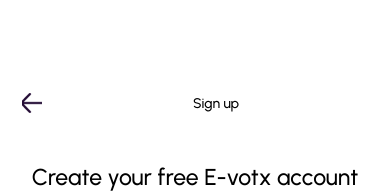
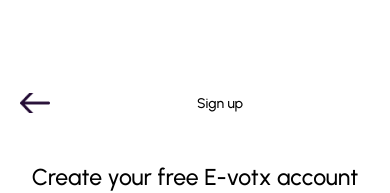
Before and after one commit to Best-Verie/e-votx--mobile, a React Native app: screen /Signup in a window 390 px wide. Shown: the top 193 px of the page. Built offline with nearby package versions, Linux system fonts and the light colour scheme.

Commit message:
feat: updated

```diff
--- a/components/BackButton.tsx
+++ b/components/BackButton.tsx
@@ -13,8 +13,8 @@
 
 const styles = StyleSheet.create({
   icon: {
-    width: 20,
+    width: 30,
     height: 20,
-    marginLeft: 2,
+    // marginLeft: 10,
   },
 });
--- a/navigator/navigator.tsx
+++ b/navigator/navigator.tsx
@@ -12,10 +12,10 @@
 import LoginScreen from "../screen/SignInScreen";
 import HomeScreen from "../screen/HomeScreen";
 import SignUpScreen from "../screen/SignUpScreen";
-import HomeTabScreen from "../screen/tabs/homeTabScreen";
-import Election from "../screen/tabs/electionScreen";
-import CandidateDetails from "../screen/tabs/candidateDetails";
-import ElectionResults from "../screen/tabs/electionResults";
+import HomeTabScreen from "../screen/tabs/HomeTabScreen";
+import Election from "../screen/tabs/ElectionScreen";
+import CandidateDetails from "../screen/tabs/CandidateDetails";
+import ElectionResults from "../screen/tabs/ElectionResults";
 import AdminCreateElection from "../screen/admin/CreateElection";
 
 export type RootStackParamList = {
@@ -32,7 +32,9 @@
 const Stack = createStackNavigator<RootStackParamList>();
 
 export default function Navigator(): React.ReactElement {
-  if (useContext(AuthContext).authedUser) {
+
+
+  if (useContext(AuthContext).isLoggedIn) {
     return <AppNavigator />;
   } else {
     return <AuthNavigator />;
--- a/screen/SignInScreen.tsx
+++ b/screen/SignInScreen.tsx
@@ -20,6 +20,7 @@
 
 
   const setIsLoggedIn = React.useContext(AuthContext).setIsLoggedIn;
+
 
   const { handleSubmit, handleChange, values } = useFormik({
     initialValues: {
@@ -49,17 +50,13 @@
 
       const data = await response.json();
 
-      console.log({ data })
 
       if (data.access_token) {
-        // console.log("data.access_token:", data.access_token);
         // Alert.alert("Success", "You have successfully signed in");
         await SecureStore.setItemAsync("token", data.access_token);
         // const token = await SecureStore.getItemAsync("access_token");
         setIsLoggedIn(true);
-        navigation.push("Details", {
-          id: "1",
-        })
+        navigation.push("Home")
       }
     },
   });
--- a/screen/homeScreen.tsx
+++ b/screen/homeScreen.tsx
@@ -8,6 +8,9 @@
 
 
 export default function HomeScreen({ navigation }: Props) {
+
+
+
   return (
     <View style={styles.container}>
       <Text style={styles.slogan}>E-votx</Text>
--- a/screen/signUpScreen.tsx
+++ b/screen/signUpScreen.tsx
@@ -23,7 +23,6 @@
     },
     onSubmit: async (values) => {
 
-      console.log({ values })
 
       const response = await fetch(`${BASE_URL}/user`, {
         method: "POST",
@@ -37,7 +36,6 @@
         })
       })
 
-      console.log({ values })
 
       if (response.ok) {
         navigation.navigate("Signin")
@@ -45,7 +43,6 @@
 
       // fix errors
       const data = await response.json()
-      console.log(data.message)
 
       if (data.message) {
         Alert.alert("error", data.message)
--- a/screen/tabs/electionScreen.tsx
+++ b/screen/tabs/electionScreen.tsx
@@ -1,8 +1,12 @@
+import { NativeStackScreenProps } from "@react-navigation/native-stack";
 import { View, StyleSheet, Text, Image, Pressable } from "react-native";
+import BackButton from "../../components/BackButton";
+import { RootStackParamList } from "../../navigator/navigator";
 
-import BackButton from "../../components/BackButton";
-import CandidateDetails from "./candidateDetails";
-export default function Election(props) {
+type Props = NativeStackScreenProps<RootStackParamList, "Home">
+
+
+export default function Election(props: Props) {
   const navigateBack = () => {
     props.navigation.goBack();
   };
@@ -16,7 +20,7 @@
           <Text style={styles.topText}>Presidential elections</Text>
         </View>
       </View>
-      <View style={styles.midContainer}>
+      <View>
         <View
           style={{
             width: "100%",
@@ -31,7 +35,7 @@
           </Text>
         </View>
       </View>
-      <View style={styles.bottomContainer}>
+      <View>
         <Text style={styles.cTitle}>Candidates(3)</Text>
         <View style={styles.candidates}>
           <View style={styles.candidatesList}>
@@ -47,7 +51,7 @@
             {/* </View> */}
           </View>
           <View style={styles.vote}>
-            <Pressable onPress={() => props.navigation.navigate("analytics")}>
+            <Pressable onPress={() => props.navigation.navigate("Analytics")}>
               <View style={styles.voteBtn}>
                 <Text style={styles.voteText}>Vote</Text>
               </View>
--- a/screen/tabs/homeTabScreen.tsx
+++ b/screen/tabs/homeTabScreen.tsx
@@ -1,7 +1,16 @@
+import { NativeStackScreenProps } from "@react-navigation/native-stack";
+import { useEffect } from "react";
 import { View, StyleSheet, Text, TextInput, Pressable } from "react-native";
-import CardSilder from "react-native-cards-slider";
+// import CardSilder from "react-native-cards-slider";
+import { RootStackParamList } from "../../navigator/navigator";
 
-export default function HomeTabScreen(props) {
+type Props = NativeStackScreenProps<RootStackParamList, "Home">
+
+
+
+export default function HomeTabScreen(props: Props) {
+
+
   return (
     <View style={styles.container}>
       <View style={styles.searchView}>
@@ -11,14 +20,13 @@
         />
       </View>
       <Text style={styles.currentText}>Current Elections</Text>
-      <CardSilder style={styles.slider}>
-        <Pressable onPress={() => props.navigation.navigate("add")}>
+      {/* <CardSilder style={styles.slider}>
+        <Pressable onPress={() => props.navigation.navigate("Add")}>
           <View
             style={{
               height: 170,
               justifyContent: "center",
               alignItems: "center",
-              fontFamily: "urbanist-semi-bold",
               backgroundColor: "skyblue",
             }}
           >
@@ -41,7 +49,6 @@
             justifyContent: "center",
             alignItems: "center",
             backgroundColor: "lightsalmon",
-            fontFamily: "urbanist-semi-bold",
           }}
         >
           <Text
@@ -79,10 +86,10 @@
             Abaministri
           </Text>
         </View>
-      </CardSilder>
+      </CardSilder> */}
 
       <View style={styles.latest}>
-        <Text style={styles.latestText}>Latest elections</Text>
+        {/* <Text>Latest elections</Text> */}
       </View>
     </View>
   );
@@ -90,17 +97,15 @@
 
 const styles = StyleSheet.create({
   container: {
-    flex: 1,
+    marginTop: '20%'
   },
   currentText: {
     marginTop: 30,
     fontSize: 18,
-    fontFamily: "urbanist-semi-bold",
     marginLeft: 20,
   },
   slider: {
     marginTop: 40,
-    fontFamily: "urbanist-semi-bold",
     height: "40%",
   },
   latest: {
@@ -117,7 +122,9 @@
     borderRadius: 20,
     borderColor: "#E5E5E5",
     borderWidth: 2,
-    padding: 5,
-    fontFamily: "urbanist-semi-bold",
+    // paddingTop: 20,
+    // textAlign: "center",
+    paddingHorizontal: 14,
+    paddingVertical: 12,
   },
 });
```
